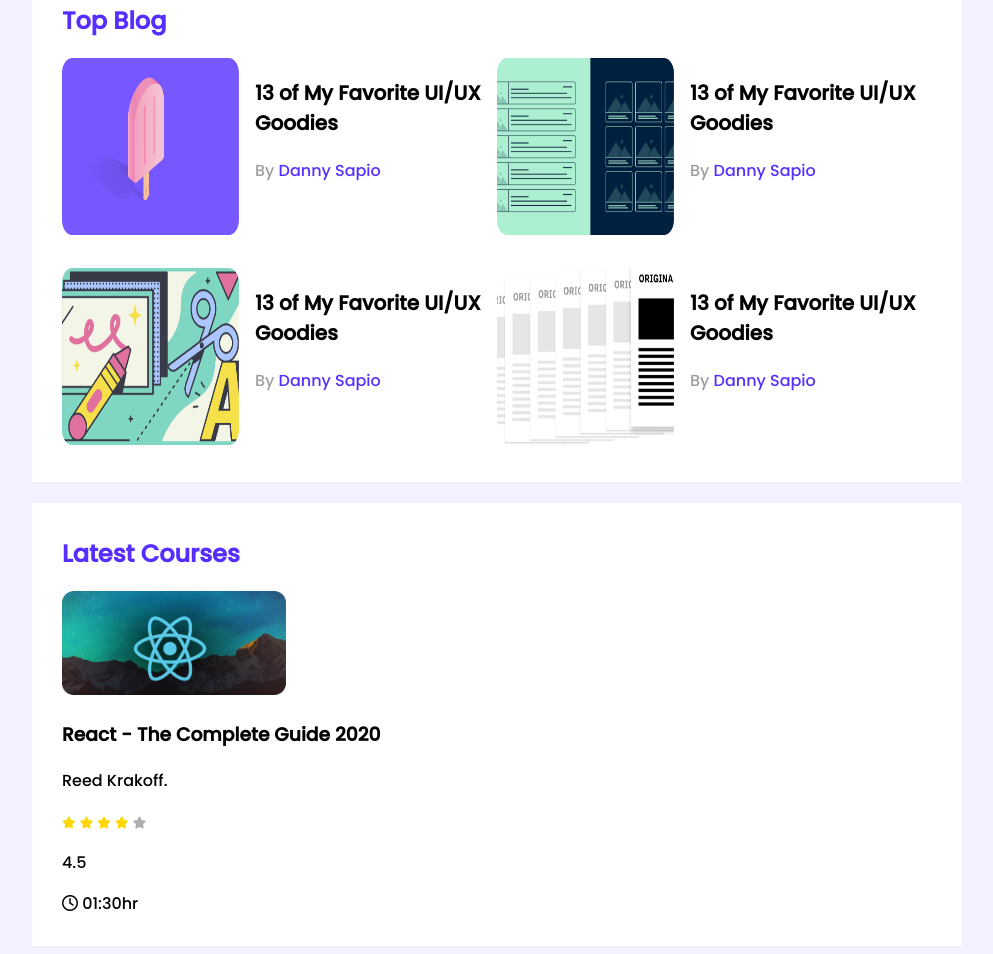
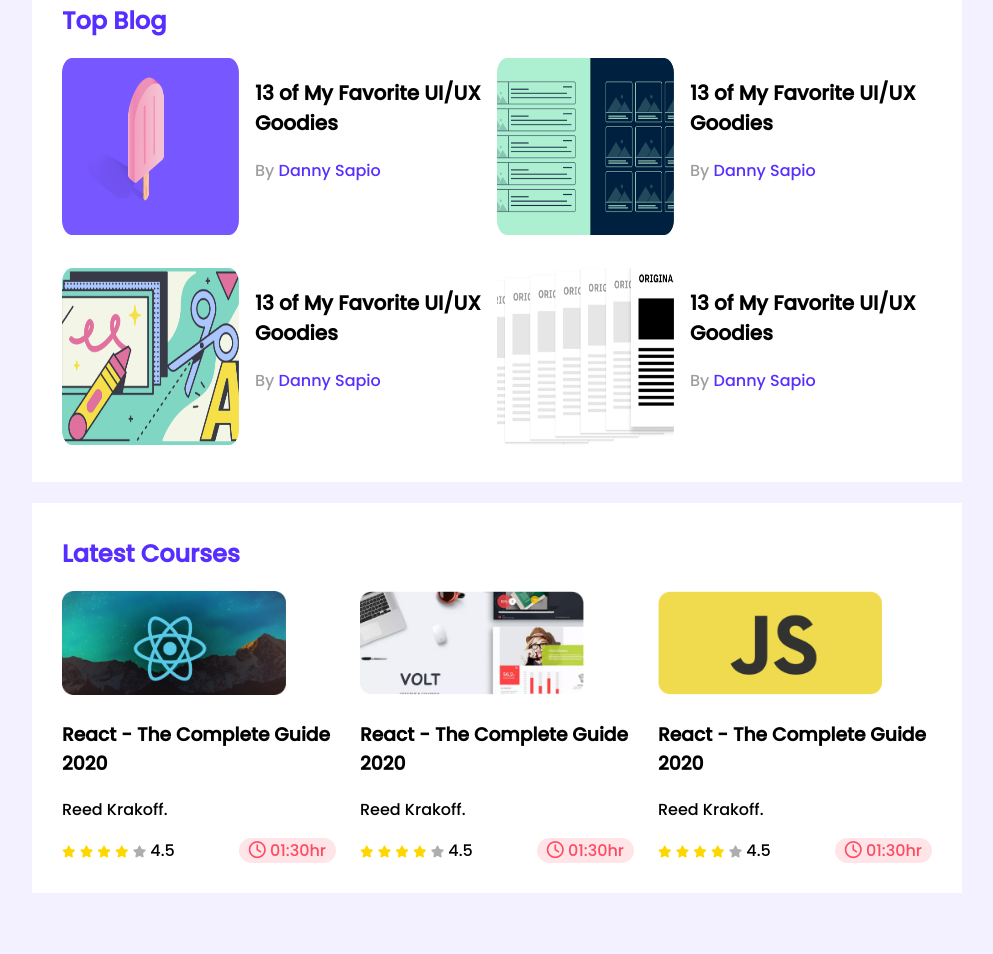
Before and after one commit to BondhanMondal/leaderboard-css3, a plain HTML site: page index.html in a window 1280 px wide. Shown: the part 310-1264 px from the top of the page, without its empty margins (143-1136 px from the left). After the commit the page ends 1211 px from the top, so only its background shows below. Drawn offline with Linux system fonts and the light colour scheme.

Commit message:
final commit

```diff
--- a/css/styles.css
+++ b/css/styles.css
@@ -81,10 +81,20 @@ Top blogs styles
 /* -----------------------
 Latest Course styles
 ----------------------- */
+.courses{
+    display: grid;
+    grid-template-columns: repeat(3, 1fr);
+    grid-column-gap: 24px;
+}
 
 .course .course-banner img {
     width: 224px;
     height: 104px;
+}
+.course-info{
+    display: flex;
+    justify-content: space-between;
+    align-items: center;
 }
 .fa-star{
     font-size: 12px;
@@ -95,3 +105,50 @@ Latest Course styles
 .fa-star.empty{
     color: #AEAEAE;
 }
+.course-duration{
+    background-color: #FFE4E8;
+    border-radius: 15px;
+    padding: 0 10px;
+}
+.fa-clock.red{
+    color: #FF4A60;
+    font-size: 17px;
+}
+.course-duration span{
+    color: #FF4A60;
+}
+
+/* -----------------------
+Media Queries
+----------------------- */
+
+/* -----------------------
+Mobile Devices
+----------------------- */
+
+@media only screen and (max-width:688px) {
+    .container{
+        width: 100%;
+    }
+    .players, .blogs, .courses{
+        grid-template-columns: repeat(1, 1fr);
+    }
+    .player, .blog{
+        flex-direction: column;
+    }
+
+
+}
+/* -----------------------
+Mobile Devices
+----------------------- */
+
+@media only screen and (min-width:689px) and (max-width:992px) {
+    .container{
+        width: 100%;
+    }
+        .players, .courses{
+            grid-template-columns: repeat(2, 1fr);
+        }
+
+}
--- a/index.html
+++ b/index.html
@@ -107,6 +107,29 @@
                     <div class="course-banner">
                         <img src="./images/courses/course-1.png" alt="">
                     </div>
+                    <div class="course-detail">
+                        <h3 class="course-title">React - The Complete Guide 2020</h3>
+                        <p class="course-author">Reed Krakoff.</p>
+                    </div>
+                    <div class="course-info">
+                        <div>
+                            <i class="fa-solid fa-star filled"></i>
+                            <i class="fa-solid fa-star filled"></i>
+                            <i class="fa-solid fa-star filled"></i>
+                            <i class="fa-solid fa-star filled"></i>
+                            <i class="fa-solid fa-star empty"></i>
+                            <span>4.5</span>
+                        </div>
+
+                        <div class="course-duration">
+                            <i class="fa-regular fa-clock red"></i>
+                            <span>01:30hr</span>
+                        </div>
+                    </div>
+                </div>
+                <div class="course">
+                    <div class="course-banner">
+                        <img src="./images/courses/course-2.png" alt="">
                     </div>
                     <div class="course-detail">
                         <h3 class="course-title">React - The Complete Guide 2020</h3>
@@ -119,13 +142,40 @@
                             <i class="fa-solid fa-star filled"></i>
                             <i class="fa-solid fa-star filled"></i>
                             <i class="fa-solid fa-star empty"></i>
+                            <span>4.5</span>
                         </div>
-                    <p>4.5</p>
+
                         <div class="course-duration">
-                        <i class="fa-regular fa-clock"></i>
-                        01:30hr
+                            <i class="fa-regular fa-clock red"></i>
+                            <span>01:30hr</span>
                         </div>
                     </div>
+                </div>
+                <div class="course">
+                    <div class="course-banner">
+                        <img src="./images/courses/course-3.png" alt="">
+                    </div>
+                    <div class="course-detail">
+                        <h3 class="course-title">React - The Complete Guide 2020</h3>
+                        <p class="course-author">Reed Krakoff.</p>
+                    </div>
+                    <div class="course-info">
+                        <div>
+                            <i class="fa-solid fa-star filled"></i>
+                            <i class="fa-solid fa-star filled"></i>
+                            <i class="fa-solid fa-star filled"></i>
+                            <i class="fa-solid fa-star filled"></i>
+                            <i class="fa-solid fa-star empty"></i>
+                            <span>4.5</span>
+                        </div>
+
+                        <div class="course-duration">
+                            <i class="fa-regular fa-clock red"></i>
+                            <span>01:30hr</span>
+                        </div>
+                    </div>
+                </div>
+
             </div>
         </section>
     </main>
```
Lines whose indentation alone changed are shown as unchanged.
